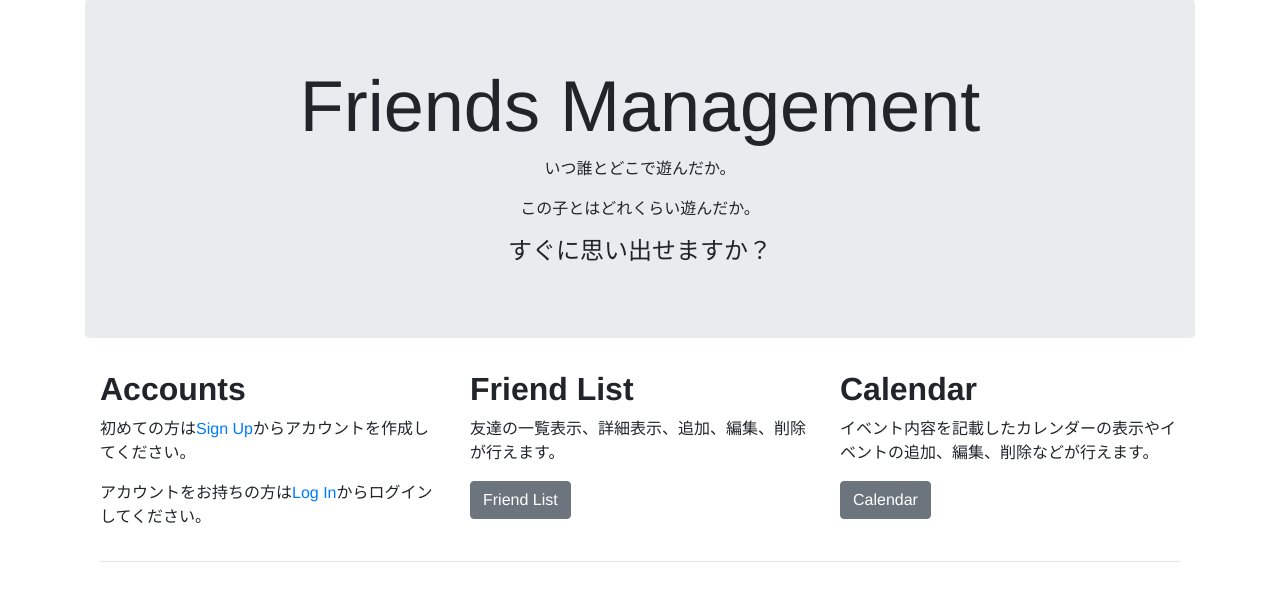
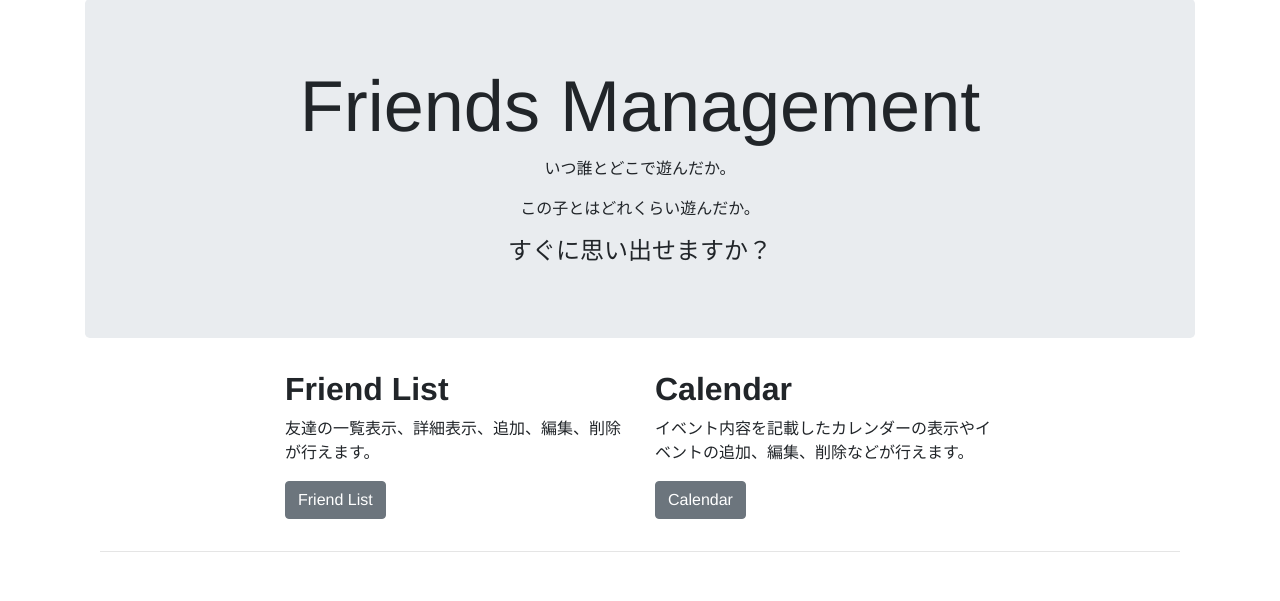
Before and after one commit to takayg/friends_management, a Django app: page / in a window 1280 px wide. Shown: the part 57-658 px from the top of the page. Run offline with Django 3.2, Linux system fonts and the light colour scheme; the visitor is signed in with stand-in values (Sample User, id 1); some libraries are stand-ins or nearby versions.

Commit message:
fix index

```diff
--- a/friend/templates/index.html
+++ b/friend/templates/index.html
@@ -12,11 +12,15 @@
 
   <div class="container">
     <div class="row">
+      {% if not user.is_authenticated %}
       <div class="col-md-4">
         <h2><strong>Accounts</strong></h2>
         <p>初めての方は<a href="{% url 'accounts:signup' %}">Sign Up</a>からアカウントを作成してください。</p>
         <p>アカウントをお持ちの方は<a href="{% url 'accounts:login' %}">Log In</a>からログインしてください。</p>
       </div>
+      {% else %}
+      <div class="col-md-2"></div>
+      {% endif %}
       <div class="col-md-4">
         <h2><strong>Friend List</strong></h2>
         <p>友達の一覧表示、詳細表示、追加、編集、削除が行えます。</p>
```
